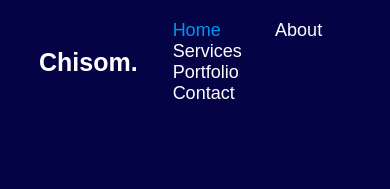
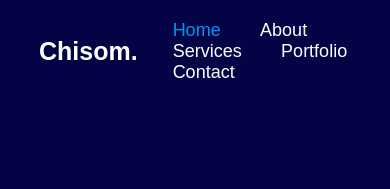
Before and after one commit to Chiblessed/Chiportfolio.github.io, a plain HTML site: page index.html in a window 390 px wide. Shown: the top 189 px of the page. Drawn offline with nearby package versions, Linux system fonts and the light colour scheme.

Commit message:
Update styles.css

```diff
--- a/styles.css
+++ b/styles.css
@@ -263,7 +263,7 @@ margin: 20px 0 40px;
     height: 50%;
     float: none;
     }
-    .navbar a {
+    .navbar .btn-box  a {
     display: inline;
     padding-right: 15px;
     }
```
